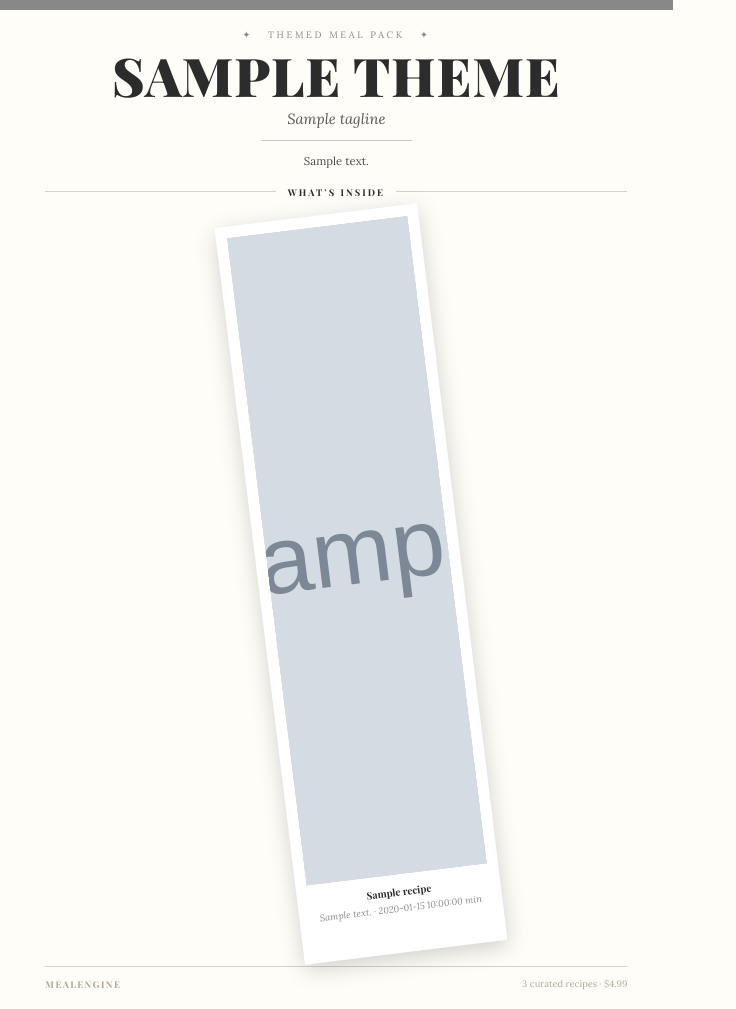
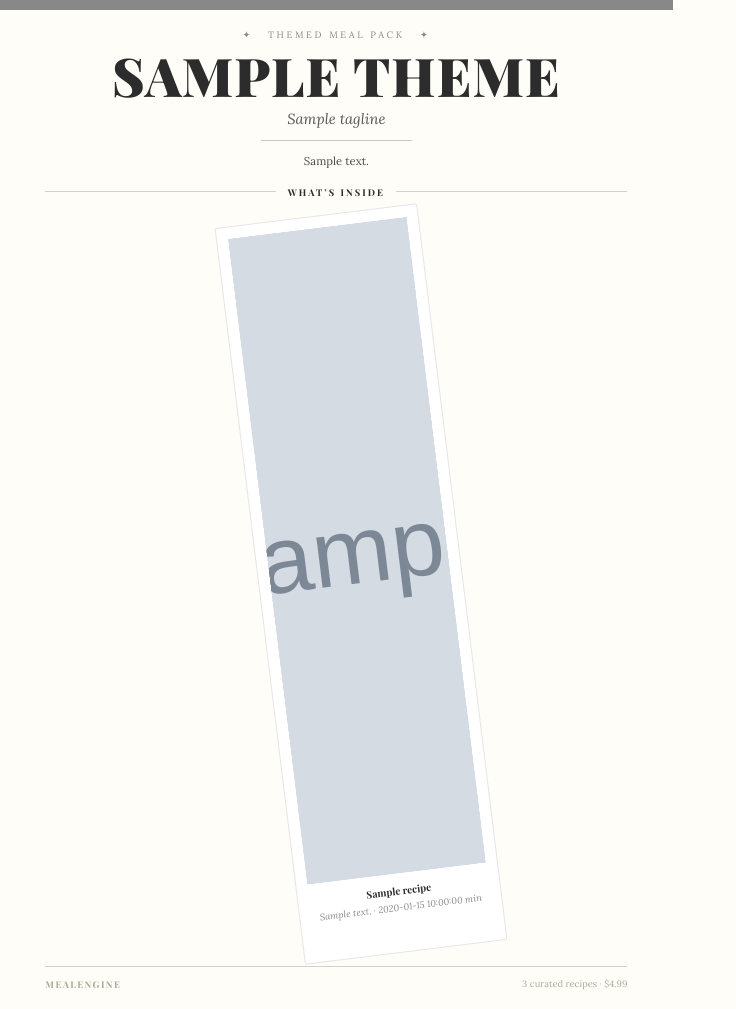
Before and after one commit to jacksoncslaiCanada/MealEngineV2, a Python web app: template app/templates/theme_cover.html in a window 1280 px wide. Shown: the whole page, without its empty margins (0-736 px from the left). Run offline with Jinja, Linux system fonts and the light colour scheme; the template is opened without the code that fills it: most values are stand-ins (such as "Sample title", 1, 10 or a date in 2020); grey boxes marked "Sample" are stand-in pictures.

Commit message:
Fix polaroid card grey-box artifact on Mac Chromium PDF renderer
box-shadow with large blur (0 6px 22px rgba(0,0,0,0.18)) renders as a
soft gradient on Windows Chromium but as a flat grey fill on Mac Chromium
when generating PDFs. With three overlapping cards the stacked shadows
merge into a solid grey rectangle behind the fan.

Replace box-shadow with border: 1px solid rgba(0,0,0,0.10) which renders
identically on all platforms.

https://claude.ai/code/session_0163PbByai97K7vWKiAbGE7E

```diff
--- a/app/templates/theme_cover.html
+++ b/app/templates/theme_cover.html
@@ -128,7 +128,7 @@ body {
   width: 54mm;
   background: #ffffff;
   padding: 3mm 3mm 10mm;
-  box-shadow: 0 6px 22px rgba(0,0,0,0.18);
+  border: 1px solid rgba(0,0,0,0.10);
   border-radius: 2px;
   display: flex;
   flex-direction: column;
```
